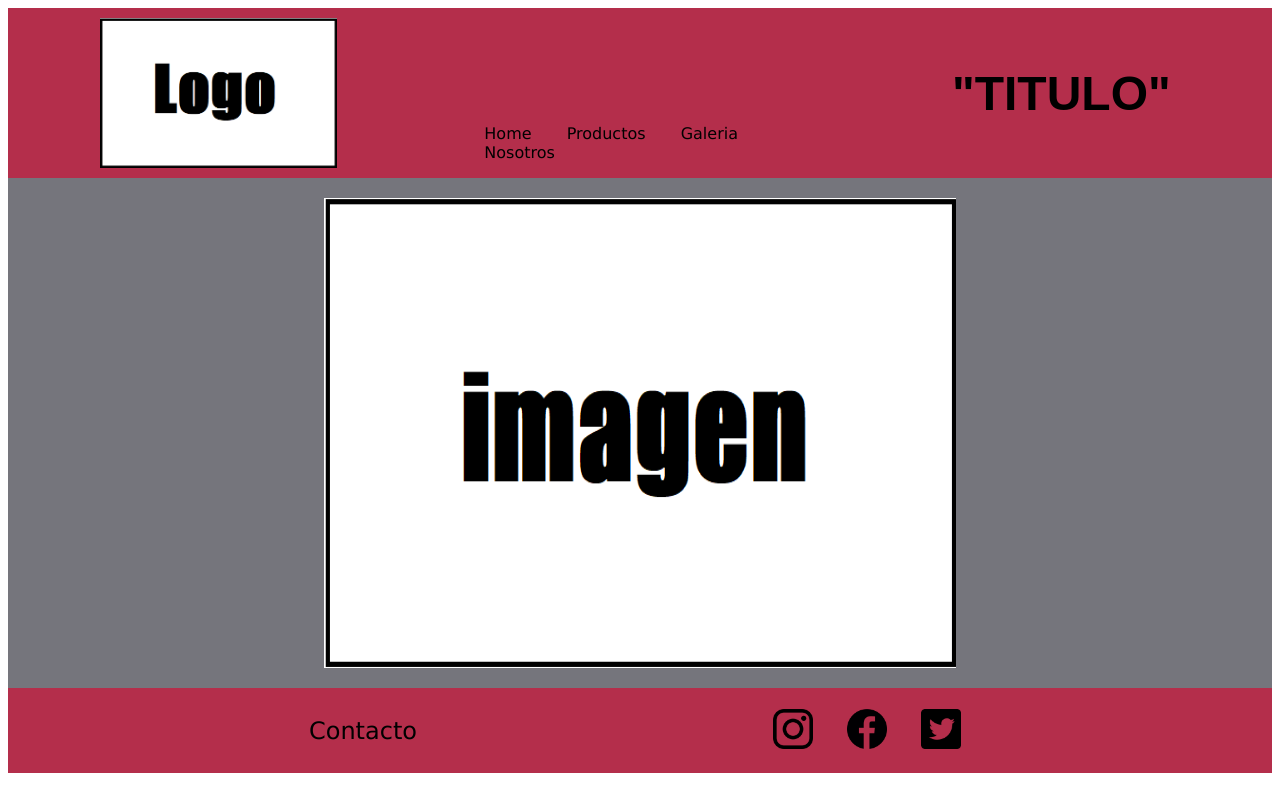
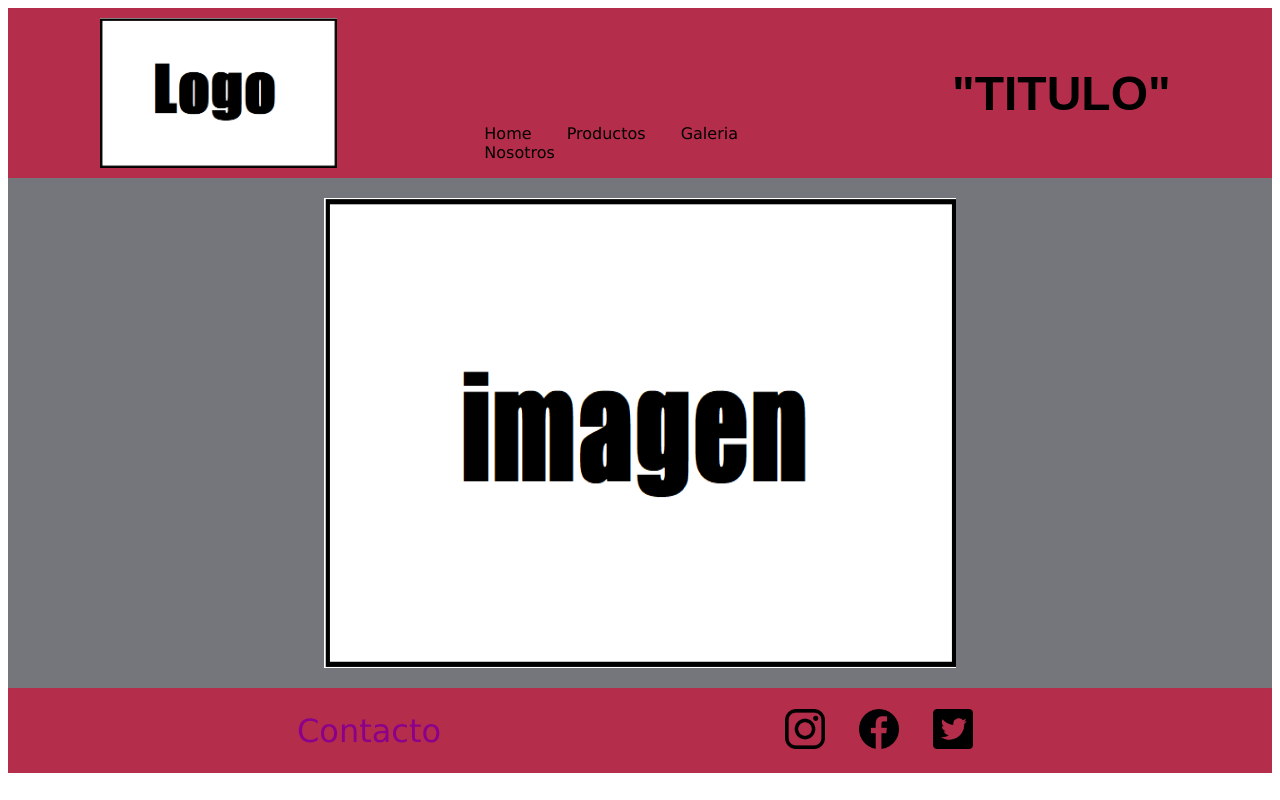
Before and after one commit to RomanMartinez98/desafioCoderhouse, a plain HTML site: page index.html in a window 1280 px wide. In both pictures the pointer is over the link "Contacto". Drawn offline with Linux system fonts and the light colour scheme.

Commit message:
agrego hover al contacto del footer

```diff
--- a/css/estilos.css
+++ b/css/estilos.css
@@ -208,5 +208,8 @@ p{
     .header__nav{
         justify-self: center;
     }
+}
 
-}
+.footer__contacto:hover{
+    color: darkmagenta;
+    font-size: 200%;}
```
